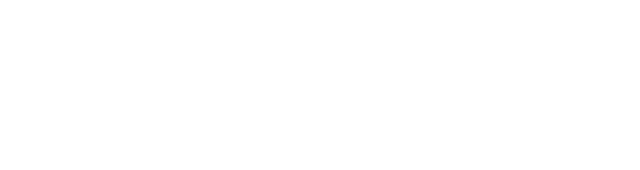
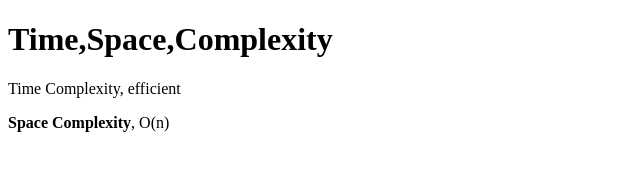
Before and after one commit to acciojob/time-and-space-complexity-tilak2276, a website: page main.html in a window 1280 px wide. Shown: the whole page, without its empty margins (0-640 px from the left). Drawn offline with Linux system fonts and the light colour scheme.

Commit message:
created a submission

```diff
--- a/main.html
+++ b/main.html
@@ -8,6 +8,10 @@
 
 <body>
 	<!-- the entire body must be written by student -->
+	<h1>Time,Space,Complexity</h1>
+	<p>Time Complexity, efficient</p>
+	<p><b>Space Complexity</b>, O(n)</p>
+
     <script type="text/javascript" src="./script.js">
 </script>
 
```
